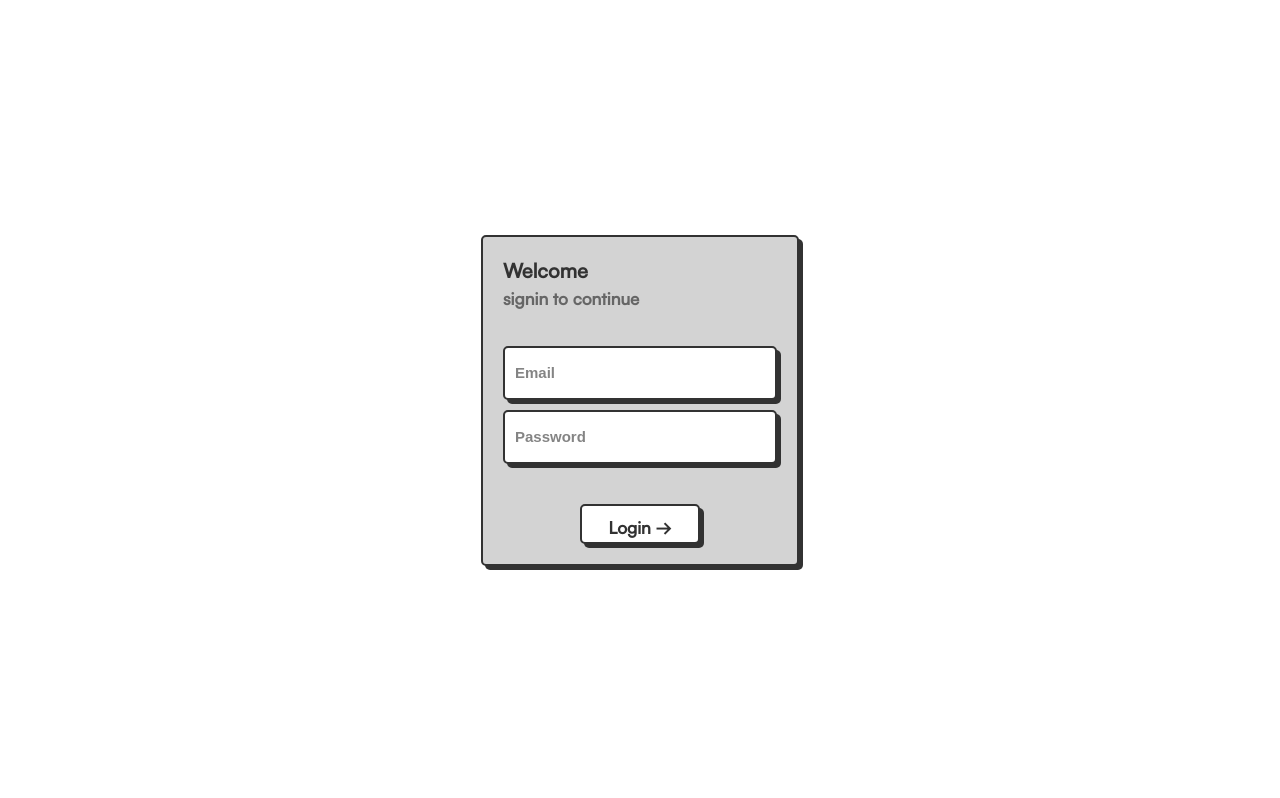
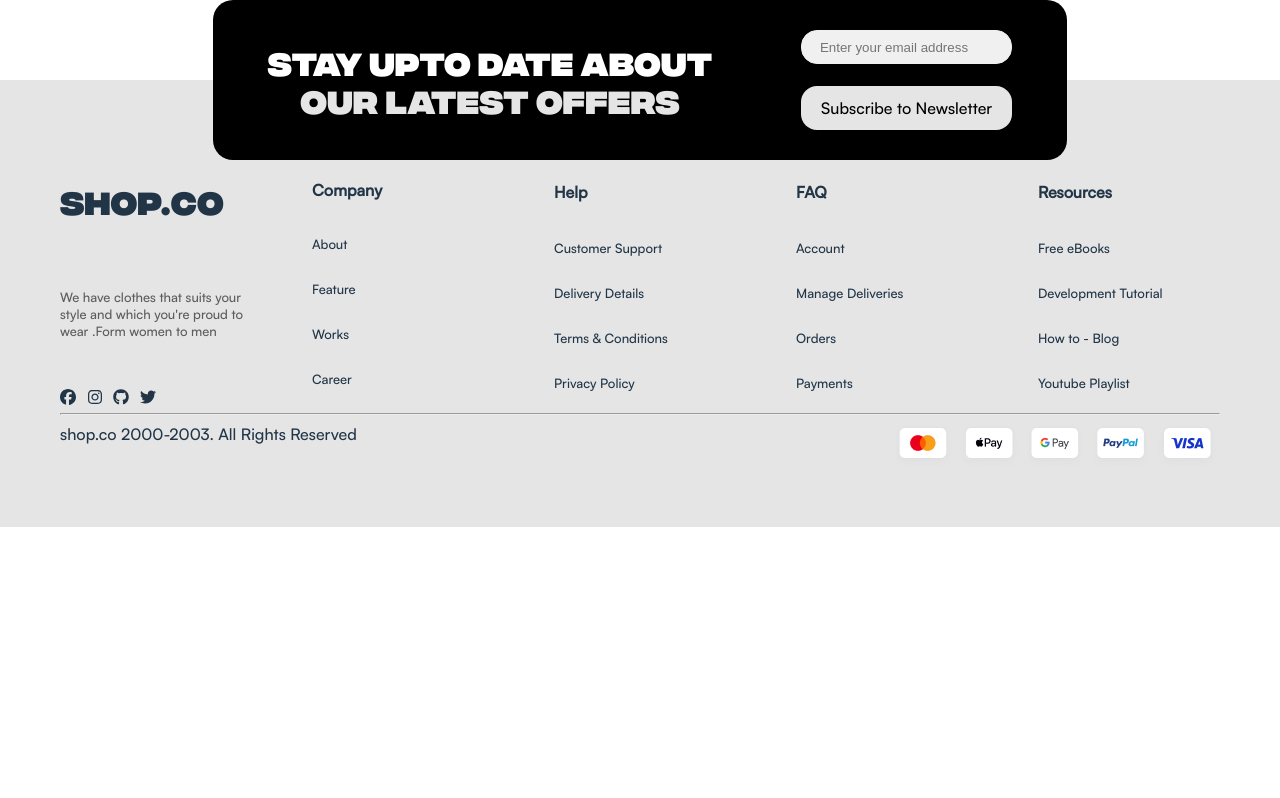
Before and after one commit to Veerabala08/shop, a React (Vite) app: page / in a window 1280 px wide. Shown: the top 798 px of the page. Built offline with nearby package versions, Linux system fonts and the light colour scheme.

Commit message:
2nd check

```diff
--- a/src/App.jsx
+++ b/src/App.jsx
@@ -2,14 +2,14 @@
 import Home from "./components/pages/Home.jsx"
 import ProductDetails from "./components/products/ProductDetails.jsx";
 import Cart from "./components/cart/Cart.jsx";
-import Login from "./components/pages/Login.jsx"
+// import Login from "./components/pages/Login.jsx"
 import { Routes, Route, } from "react-router-dom";
 import Footer from "./components/common/footer/Footer.jsx"
 
 function App() {
 
-  const getEmail = localStorage.getItem("emailData")
-  const getPassword = localStorage.getItem("passwordData")
+  // const getEmail = localStorage.getItem("emailData")
+  // const getPassword = localStorage.getItem("passwordData")
   const container = {
     maxWidth: '90%',
     display: 'flex',
@@ -36,7 +36,7 @@ function App() {
       { getEmail&&getPassword ?  <Footer />:''} */}
        <div style={container}>
             <Routes>
-            <Route path={"/"} element={<Login />} />
+            {/* <Route path={"/"} element={<Login />} /> */}
                 <Route path="/home" element={<Home />} />
                 <Route path="/product/:id" element={<ProductDetails />} />
                 <Route path="/cart" element={<Cart />} />
```
